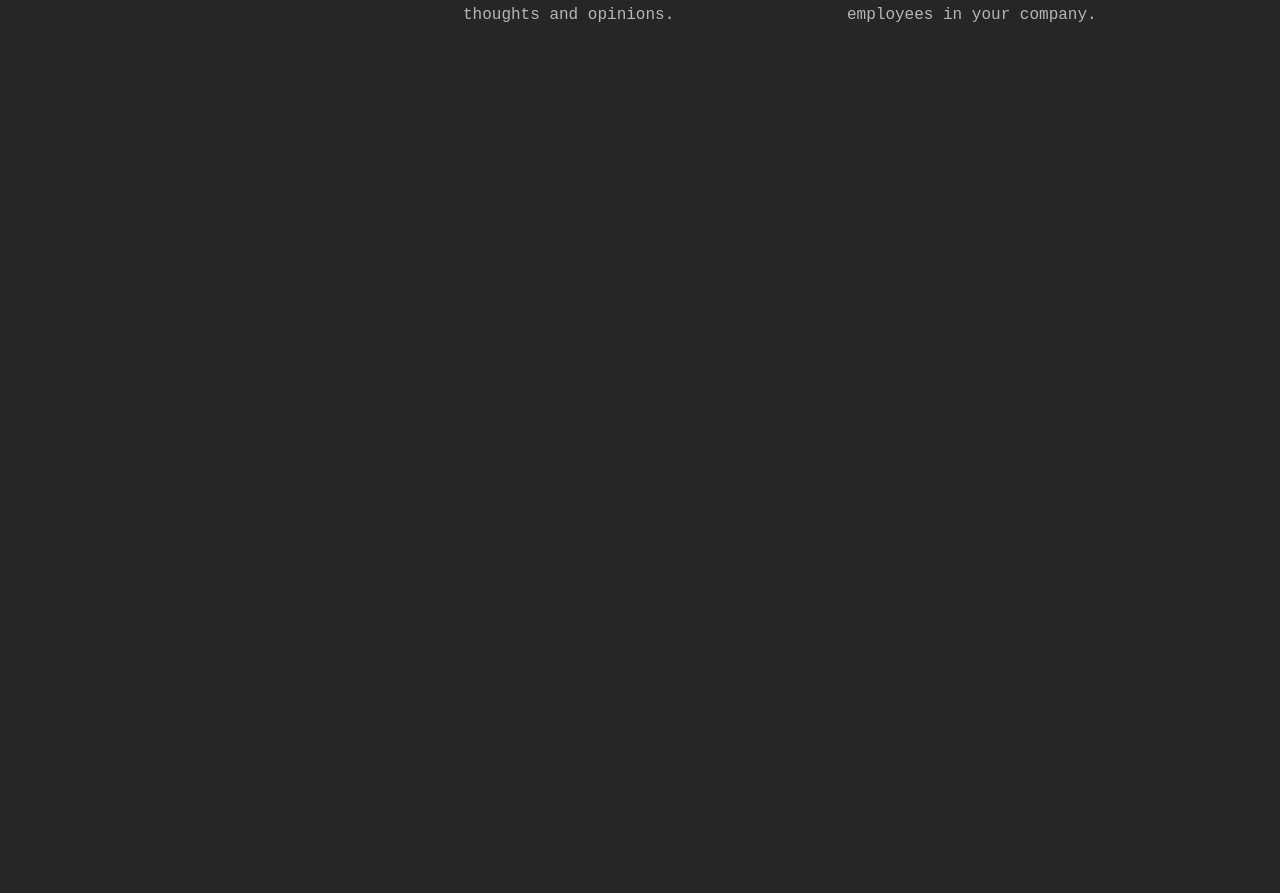
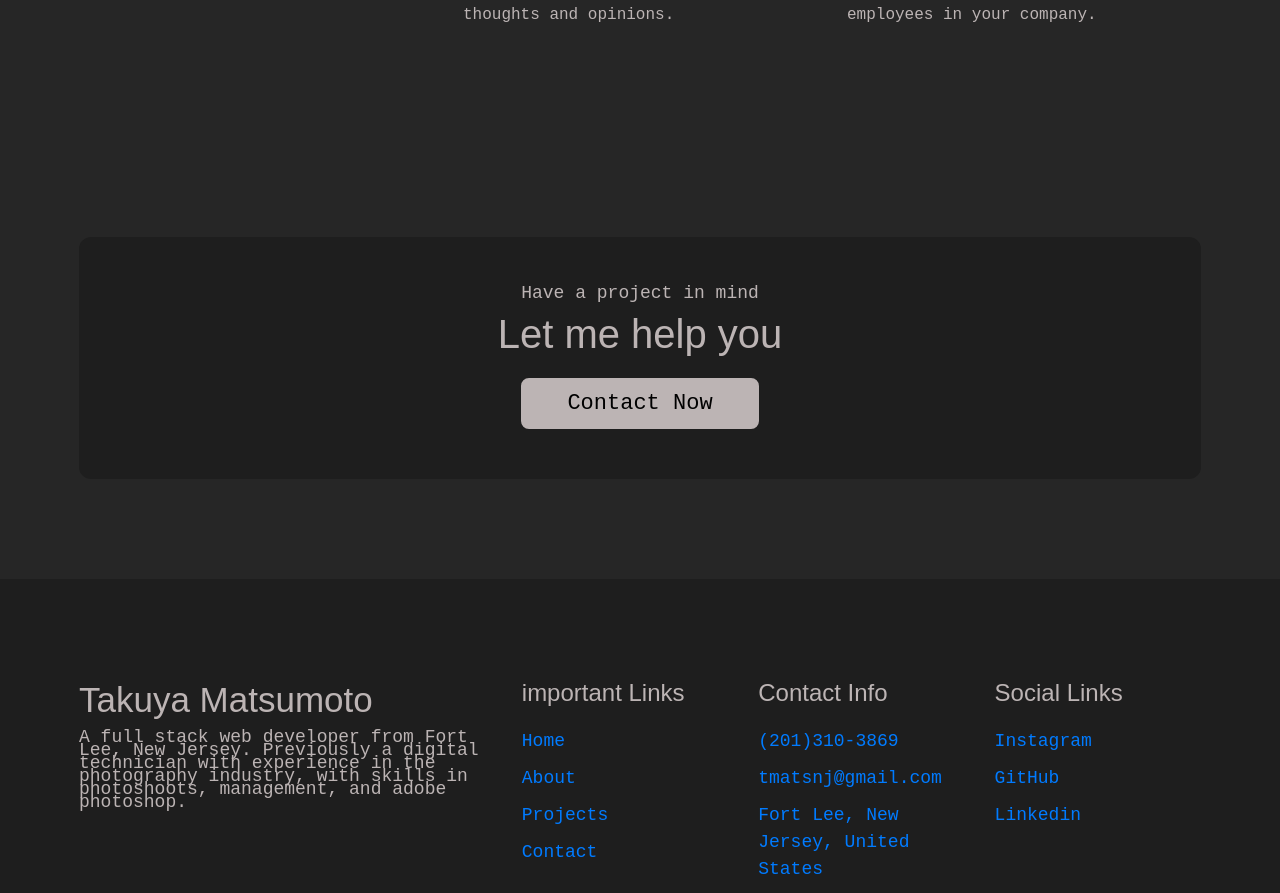
Before and after one commit to TakuyaMats/React-Portfolio, a React (Create React App) app: page / in a window 1280 px wide. Shown: the part 2562-3455 px from the top of the page. Before the commit the page ends 2699 px from the top, so only its background shows below. Built offline with nearby package versions, Linux system fonts and the light colour scheme.

Commit message:
finished withe footer section on my home page.

```diff
--- /dev/null
+++ b/src/components/ContactBanner/ContactBanner.js
@@ -0,0 +1,43 @@
+import React from 'react';
+import Button from '../Button/Button';
+import PText from '../PText/PText';
+import styled from 'styled-components'
+
+const ContactBannerStyles = styled.div`
+    padding: 10rem 0;
+    .contactBanner__wrapper {
+        background-color: var(--deep-dark);
+        border-radius: 12px;
+        padding: 5rem 0rem;
+        text-align: center;
+    }
+    .contactBanner__heading {
+        font-size: 4rem;
+        margin-bottom: 2rem;
+    }
+    @media only screen and (max-width: 768px) {
+        .contactBanner__heading {
+            font-size: 2.8rem;
+        }
+    }
+`;
+
+function ContactBanner() {
+    return (
+        <ContactBannerStyles>
+            <div className="container">
+                <div className="contactBanner__wrapper">
+                    <PText>
+                        Have a project in mind
+                    </PText>
+                    <h3 className="contactBanner__heading">
+                        Let me help you
+                    </h3>
+                    <Button btnText="Contact Now" btnLink="/contact" />
+                </div>
+            </div>
+        </ContactBannerStyles>
+    )
+}
+
+export default ContactBanner;
--- /dev/null
+++ b/src/components/Footer/Footer.js
@@ -0,0 +1,120 @@
+import React from 'react';
+import PText from '../PText/PText';
+import FooterCol from '../FooterCol/FooterCol';
+import styled from 'styled-components';
+
+const FooterStyles = styled.div`
+    padding-top: 10rem;
+    background-color: var(--deep-dark);
+    .container {
+        display: flex;
+        gap: 3rem;
+    }
+    .footer__col1 {
+        flex: 2;
+    }
+    .footer__col2,
+    .footer__col3,
+    .footer__col4 {
+        flex: 1;
+    }
+    .footer__col1__title {
+        font-size: 3.5rem;
+        margin-bottom: 1rem;
+    }
+    @media only screen and (max-width: 768px) {
+        .container {
+            flex-direction: column;
+            gap: 0rem;
+            & > div {
+                margin-top: 5rem;
+            }
+        }
+        .footer__col1 .para {
+            max-width: 100%;
+        }
+    }
+`;
+
+function Footer() {
+    return (
+        <FooterStyles>
+            <div className="container">
+                <div className="footer__col1">
+                    <h1 className="footer__col1__title">Takuya Matsumoto</h1>
+                    <PText>
+                        A full stack web developer from Fort Lee, New Jersey.
+                        Previously a digital technician with experience in the photography industry, with skills in photoshoots, management, and adobe photoshop.
+                    </PText>
+                </div>
+                <div className="footer__col2">
+                    <FooterCol
+                        heading="important Links"
+                        Links={[
+                            {
+                                title: "Home",
+                                path: '/',
+                                type: "Link"
+                            },
+                            {
+                                title: "About",
+                                path: '/about',
+                                type: "Link"
+                            },
+                            {
+                                title: "Projects",
+                                path: '/projects',
+                                type: "Link"
+                            },
+                            {
+                                title: "Contact",
+                                path: '/contact',
+                                type: "Link"
+                            },
+                        ]}
+                    />
+                </div>
+                <div className="footer__col3">
+                    <FooterCol
+                        heading="Contact Info"
+                        Links={[
+                            {
+                                title: "(201)310-3869",
+                                path: 'tel:2013103869'
+                            },
+                            {
+                                title: "tmatsnj@gmail.com",
+                                path: 'mailto:tmatsnj@gmail.com'
+                            },
+                            {
+                                title: 'Fort Lee, New Jersey, United States',
+                                path: 'http://google.com/maps'
+                            }
+                        ]}
+                    />
+                </div>
+                <div className="footer__col4">
+                    <FooterCol
+                        heading="Social Links"
+                        Links={[
+                            {
+                                title: "Instagram",
+                                path: 'https://www.instagram.com/takuyamats/'
+                            },
+                            {
+                                title: "GitHub",
+                                path: 'https://github.com/TakuyaMats'
+                            },
+                            {
+                                title: 'Linkedin',
+                                path: 'https://www.linkedin.com/in/takuyamatsumoto90/'
+                            },
+                        ]}
+                    />
+                </div>
+            </div>
+        </FooterStyles>
+    )
+}
+
+export default Footer;
--- /dev/null
+++ b/src/components/FooterCol/FooterCol.js
@@ -0,0 +1,56 @@
+import React from 'react';
+import { Link } from 'react-router-dom';
+import styled from 'styled-components';
+
+const ColStyle = styled.div`
+    .heading {
+        font-size: 2.4rem;
+        margin-bottom: 2rem;
+    }
+    li {
+        margin-bottom: 1rem;
+    }
+    a {
+        font-size: 1.8rem;
+    }
+`;
+
+function FooterCol({
+    heading='col heading',
+    Links=[
+        {
+            type: "Link",
+            title: "Home",
+            path: "/home"
+        },
+        {
+            type: "Link",
+            title: "About",
+            path: "/about"
+        },
+    ]
+}) {
+    return (
+        <ColStyle>
+            <h1 className="heading">{heading}</h1>
+            <ul>
+                {
+                    Links.map((item,index) => (
+                        <li key={index}>
+                            {item.type === 'Link' ? (
+                                <Link to={item.path}>{item.title}</Link>
+                            ) : (
+                                <a href={item.path} target="_blank"
+                                rel="noreferrer">
+                                    {item.title}
+                                </a>
+                            )}
+                        </li>
+                    ))
+                }
+            </ul>
+        </ColStyle>
+    )
+}
+
+export default FooterCol;
--- a/src/pages/Home.js
+++ b/src/pages/Home.js
@@ -3,6 +3,8 @@ import styled from 'styled-components';
 import HeroSection from '../components/HeroSection/HeroSection'
 import AboutSection from '../components/AboutSection/AboutSection'
 import ProjectSection from '../components/ProjectSection/ProjectSection';
+import ContactBanner from '../components/ContactBanner/ContactBanner';
+import Footer from '../components/Footer/Footer';
 
 
 const HomeStyle = styled.div`
@@ -15,6 +17,8 @@ function Home() {
             <HeroSection />
             <AboutSection />
             <ProjectSection />
+            <ContactBanner />
+            <Footer />
         </HomeStyle>
     )
 }
```
